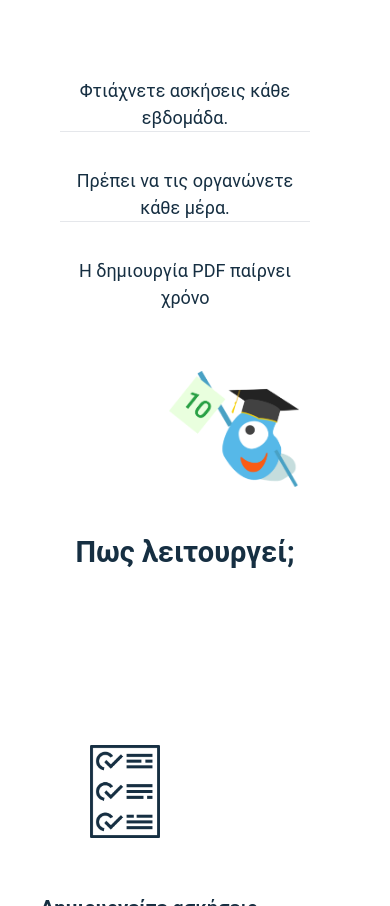
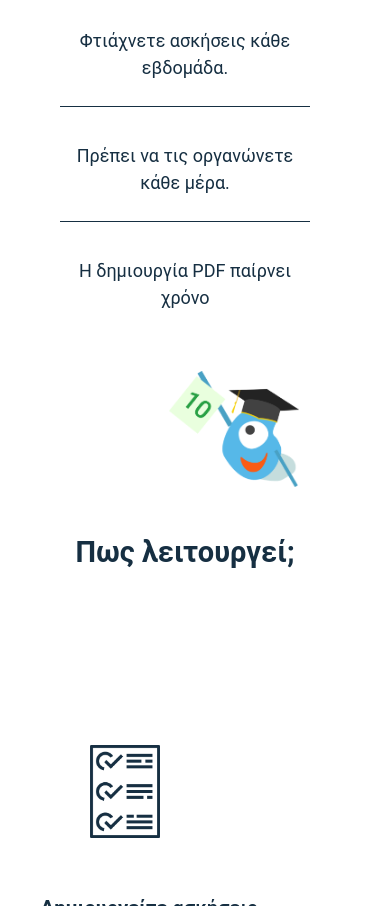
Before and after one commit to parischaralampidis3/langerdu_static_page, a website: page index.html in a window 390 px wide. Shown: the part 879-1785 px from the top of the page. Drawn offline with nearby package versions, Linux system fonts and the light colour scheme; files that its build step writes are made by us from their sources; files whose address does not match are found by name.

Commit message:
modify css

```diff
--- a/style.css
+++ b/style.css
@@ -8,7 +8,12 @@ body {
 .green-block {
     position: relative;
 }
-
+.second_section_list hr {
+    width: 100%;
+    border: none;
+    border-top: 1px solid #162f42;
+    margin: 25px 0;
+}
 .green-background {
     width: 100%;
     height: 1000px;
@@ -184,7 +189,7 @@ hr {
 }
 
 .heading-button-text {
-    font-size: 17px;
+    font-size: 16px;
     font-weight: 600;
     font-size: 24px;
     text-align: center;
@@ -263,7 +268,7 @@ hr {
 .fourth-section-button-text {
     margin: 0;
     color: #162f42;
-    font-size: clamp(16px, 2vw, 21px);
+    font-size: clamp(16px, 2vw, 17px);
     font-weight: 600;
     text-align: center;
 }
@@ -321,7 +326,7 @@ hr {
 .fourth-section-button-text {
     margin: 0;
     color: #162f42;
-    font-size: clamp(16px, 2vw, 24px);
+    font-size: clamp(16px, 2vw, 19px);
     font-weight: 600;
 }
 
@@ -331,7 +336,12 @@ hr {
     .third-section {
         position: relative;
     }
-
+.second_section_list hr {
+    width: 100%;
+    border: none;
+    border-top: 1px solid #162f42;
+    margin: 25px 0;
+}
 
 
     .third_section_heading {
@@ -441,6 +451,13 @@ hr {
 }
 
 @media (max-width: 896px) {
+
+.second_section_list hr {
+    width: 100%;
+    border: none;
+    border-top: 1px solid #162f42;
+    margin: 25px 0;
+}
     .fourth-section-container {
         min-height: 500px;
     }
@@ -607,8 +624,6 @@ hr {
         bottom: -180%;
     }
 
-
-
     .second_asset {
         display: none;
     }
```
